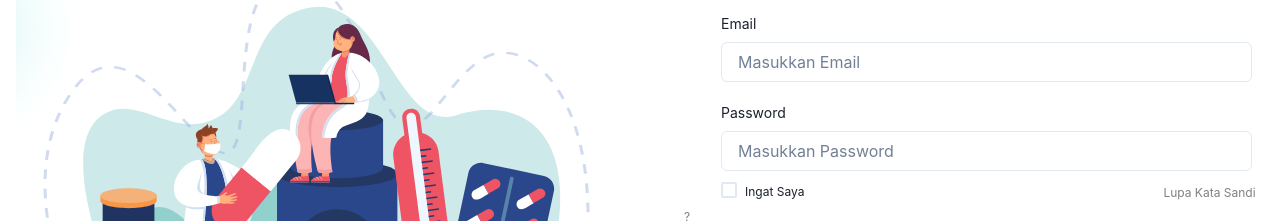
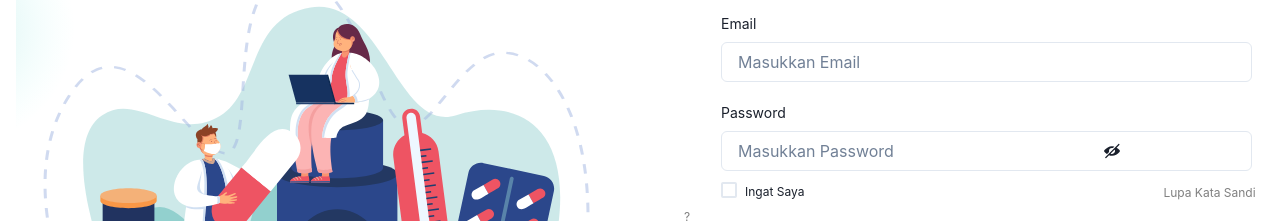
Before and after one commit to purwadhikafullstack/jcwd-2002-03-fe, a Next.js app: page /admin-login in a window 1280 px wide. Shown: the part 249-470 px from the top of the page. Built offline with nearby package versions, Linux system fonts and the light colour scheme.

Commit message:
ui: added toggle password

```diff
--- a/package.json
+++ b/package.json
@@ -9,6 +9,7 @@
     "lint": "next lint"
   },
   "dependencies": {
+    "@chakra-ui/icons": "^2.0.2",
     "@chakra-ui/react": "^2.1.2",
     "@emotion/react": "^11.9.0",
     "@emotion/styled": "^11.8.1",
--- a/src/component/RightSectionAdminLogin.jsx
+++ b/src/component/RightSectionAdminLogin.jsx
@@ -7,10 +7,16 @@ import {
   Input,
   Stack,
   Text,
-  Link
+  Link,
+  InputRightElement,
+  InputGroup,
 } from "@chakra-ui/react";
+import { useState } from "react";
+import { ViewIcon, ViewOffIcon } from "@chakra-ui/icons";
 
 const RightSectionAdminLogin = () => {
+  const [showPassword, setShowPassword] = useState(false);
+
   return (
     <Stack ml="10" mt="4">
       <Heading>
@@ -33,13 +39,27 @@ const RightSectionAdminLogin = () => {
         <Text ml="37px" mt="20px" fontSize="14px">
           Password
         </Text>
+        <InputGroup>
           <Input
             mt="2"
             ml="37px"
             w="531px"
             placeholder="Masukkan Password"
             htmlSize="531px"
+            type={showPassword ? "text" : "password"}
           />
+          <InputRightElement h="full">
+            <Button
+              mr="264px"
+              mt="9px"
+              variant="ghost"
+              onClick={() => setShowPassword((showPassword) => !showPassword)}
+            >
+              {" "}
+              {showPassword ? <ViewIcon /> : <ViewOffIcon />}
+            </Button>
+          </InputRightElement>
+        </InputGroup>
       </Box>
 
       <Box>
@@ -48,7 +68,13 @@ const RightSectionAdminLogin = () => {
             Ingat Saya
           </Text>
         </Checkbox>
-        <Text ml="359px" as="span" color="gray" fontSize="12px" _hover={{ cursor:"pointer" }}>
+        <Text
+          ml="359px"
+          as="span"
+          color="gray"
+          fontSize="12px"
+          _hover={{ cursor: "pointer" }}
+        >
           Lupa Kata Sandi ?
         </Text>
       </Box>
@@ -70,15 +96,15 @@ const RightSectionAdminLogin = () => {
       </Box>
 
       <Box>
-          <Text mt="12" mr="28" textAlign="center">Atau Masuk Dengan</Text>
+        <Text mt="12" mr="28" textAlign="center">
+          Atau Masuk Dengan
+        </Text>
       </Box>
 
       <Box>
-          <Button
-          ml="37px"
-          w="531px"
-          mt="12">
-            G Masuk Dengan Google</Button>
+        <Button ml="37px" w="531px" mt="12">
+          G Masuk Dengan Google
+        </Button>
       </Box>
 
       <Text pt="12" textAlign="center" pr="28">
```
Also changed, not shown: 2 other files (tests, documents, lock files or other folders). Lines whose indentation alone changed are shown as unchanged.
